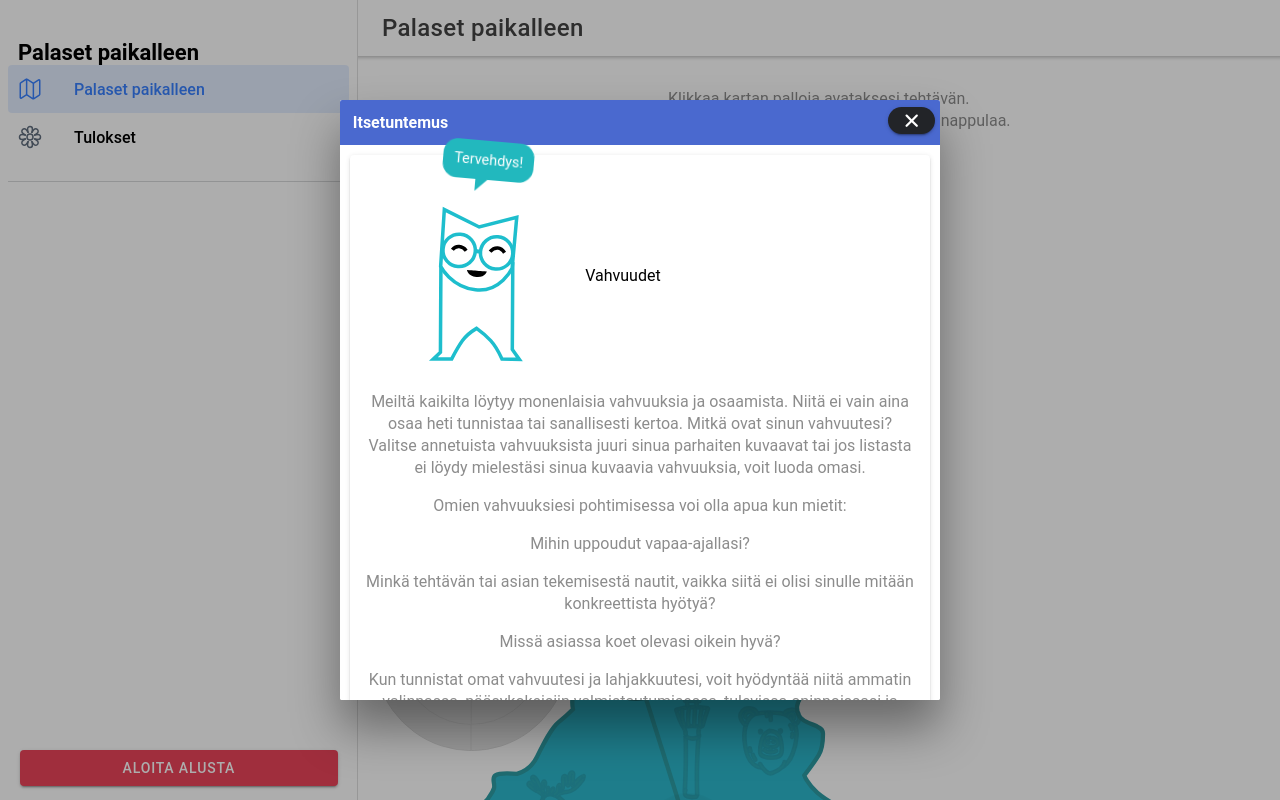
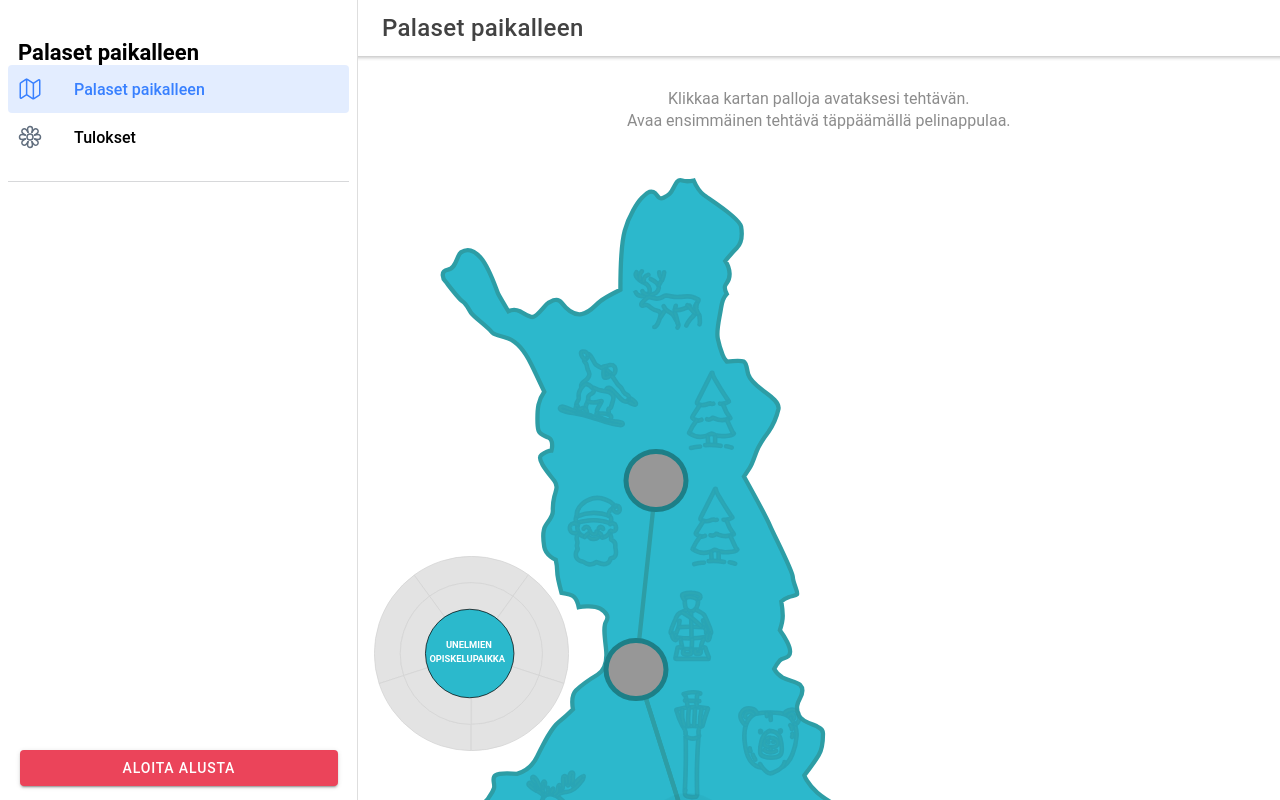
Before and after one commit to aleksi134/PalasetPaikalleen, a React (Create React App) app: page /page/Home in a window 1280 px wide. Built offline with nearby package versions, Linux system fonts and the light colour scheme.

Commit message:
Move goal to Joensuu

```diff
--- a/src/GameData.ts
+++ b/src/GameData.ts
@@ -21,7 +21,7 @@ export const nodes: MapNode[] = [
   },
   {
     id: 'joensuu',
-    adj: ['kuopio'],
+    adj: [],
     theme: 'itsetuntemus',
     greeting: 'Tervehdys!'
   },
@@ -76,7 +76,7 @@ export const nodes: MapNode[] = [
   },
   {
     id: 'rovaniemi',
-    adj: [],
+    adj: ['oulu'],
     theme: 'valintojentekeminen',
     greeting: 'Tervehdys!'
   },
--- a/src/components/GameMap.scss
+++ b/src/components/GameMap.scss
@@ -64,7 +64,7 @@
     transform-origin: 0 0;
   }
 
-  .dot.rovaniemi {
+  .dot.joensuu {
     width: 16%;
     height: 8%;
   }
--- a/src/components/GameMap.tsx
+++ b/src/components/GameMap.tsx
@@ -38,6 +38,7 @@ const Home: React.FC<Props> = () => {
     const isCurrentNode = currentNode.id === node.id
 
     if (gameState.canAdvance(node)) {
+      console.log('canadvance')
       pawnRef.current?.jump()
       setCurrentNode(node)
       gameState.move(node)
@@ -49,7 +50,7 @@ const Home: React.FC<Props> = () => {
   const svgRefCallback = useCallback((node: SVGSVGElement) =>
     setCircleLocations(findCircleLocations(CITIES, node)) , [])
 
-  useIonViewDidEnter(() => setTimeout(() => setShowModal(true)))
+  // useIonViewDidEnter(() => setTimeout(() => setShowModal(true)))
 
   return (
     <div className="container ion-padding">
@@ -63,12 +64,12 @@ const Home: React.FC<Props> = () => {
           <Node key={node.id} node={node} location={circleLocations[node.id]} onClick={onClickNode} />)}
 
         <MapSvg svgRefCallback={svgRefCallback} />
-        <Flag location={circleLocations?.rovaniemi} />
+        <Flag location={circleLocations?.joensuu} />
         <Pawn location={pawnLocation} ref={pawnRef as any} />
         <ProgressMeter />
       </div>
 
-      <IonModal isOpen={Boolean(showModal)} cssClass='minigame-modal'>
+      <IonModal isOpen={Boolean(showModal)} onDidDismiss={closeModal} cssClass='minigame-modal'>
         <IonContent>
           <MiniGame node={currentNode} done={done} close={closeModal} />
         </IonContent>
--- a/src/components/MapSvg.tsx
+++ b/src/components/MapSvg.tsx
@@ -285,9 +285,10 @@ const MapSvg: React.FC<Props> = ({ svgRefCallback }) => {
               <path className="cls-3" d="M262.66,402a31,31,0,0,0,1.76,3.5,1.13,1.13,0,0,0,1.95-1.13,28.83,28.83,0,0,1-1.77-3.51,1.13,1.13,0,0,0-.67-.52,1.15,1.15,0,0,0-.87.12,1.13,1.13,0,0,0-.52.67l0,.3a1.07,1.07,0,0,0,.16.57Z" />
             </g>
             <polyline className="cls-4" points="259.5 579.75 157.5 637.75 76.5 635.75 131.5 568.75 171.5 504.75 75.5 471.75" />
-            <polyline className="cls-4" points="313.5 474.75 218.5 454.75 171.5 504.75" />
-            {/* <polyline className="cls-4" points="196.5 209.75 182.5 340.75 218.5 454.75" /> */}
             {/* Lines to rovaniemi removed */}
+            {/* <polyline className="cls-4" points="313.5 474.75 218.5 454.75 171.5 504.75" /> */}
+            <polyline className="cls-4" points="218.5 454.75 171.5 504.75" />
+            <polyline className="cls-4" points="196.5 209.75 182.5 340.75 218.5 454.75" />
             <polyline className="cls-4" points="182.5 340.75 218.5 454.75" />
 
             {/* Maarianhamina line */}
--- a/src/components/MiniGame.tsx
+++ b/src/components/MiniGame.tsx
@@ -21,7 +21,7 @@ import './Minigame.scss'
 
 const cityGameMap: CityRecord<FC<any>[]> = {
   kuopio: [Itsetuntemus11],
-  joensuu: [Itsetuntemus12],
+  joensuu: [Valintojentekeminen52],
   oulu: [Tyoelamatietous22],
   jyvaskyla: [Tyoelamatietous21],
   vaasa: [Tietojaopiskelusta31],
@@ -29,7 +29,7 @@ const cityGameMap: CityRecord<FC<any>[]> = {
   helsinki: [Elamantilanne42],
   lappeenranta: [Valintojentekeminen51],
   tampere: [TinderModule],
-  rovaniemi: [Valintojentekeminen52],
+  rovaniemi: [Itsetuntemus12],
   maarianhamina: [Lisatehtava13, Lisatehtava33],
 }
 
```
